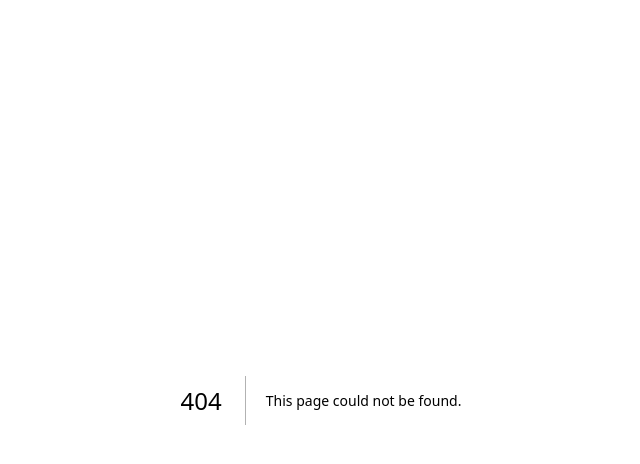
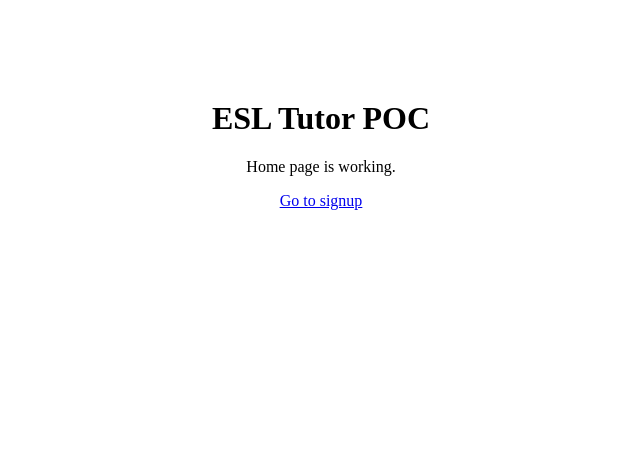
Before and after one commit to identitymattersapparel-dev/esltutor, a Next.js app: page / in a window 1280 px wide. Before the commit this address had no page. Shown: the top 464 px of the page, without its empty margins (319-959 px from the left). Built offline with nearby package versions, Linux system fonts and the light colour scheme.

Commit message:
Create index.js

```diff
--- /dev/null
+++ b/pages/index.js
@@ -0,0 +1,9 @@
+export default function Home() {
+  return (
+    <div style={{ maxWidth: 500, margin: '100px auto', textAlign: 'center' }}>
+      <h1>ESL Tutor POC</h1>
+      <p>Home page is working.</p>
+      <a href="/signup">Go to signup</a>
+    </div>
+  )
+}
```
